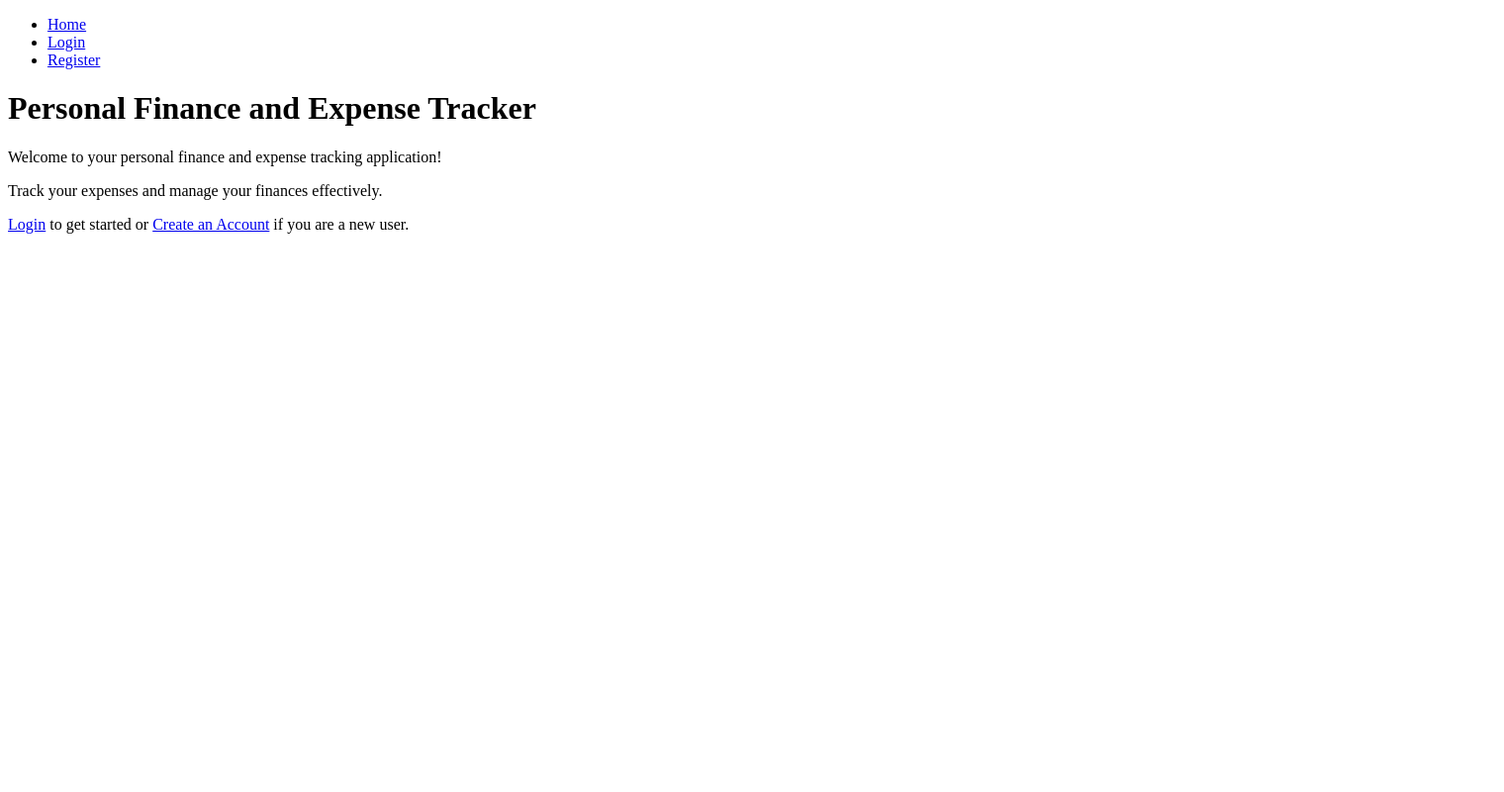
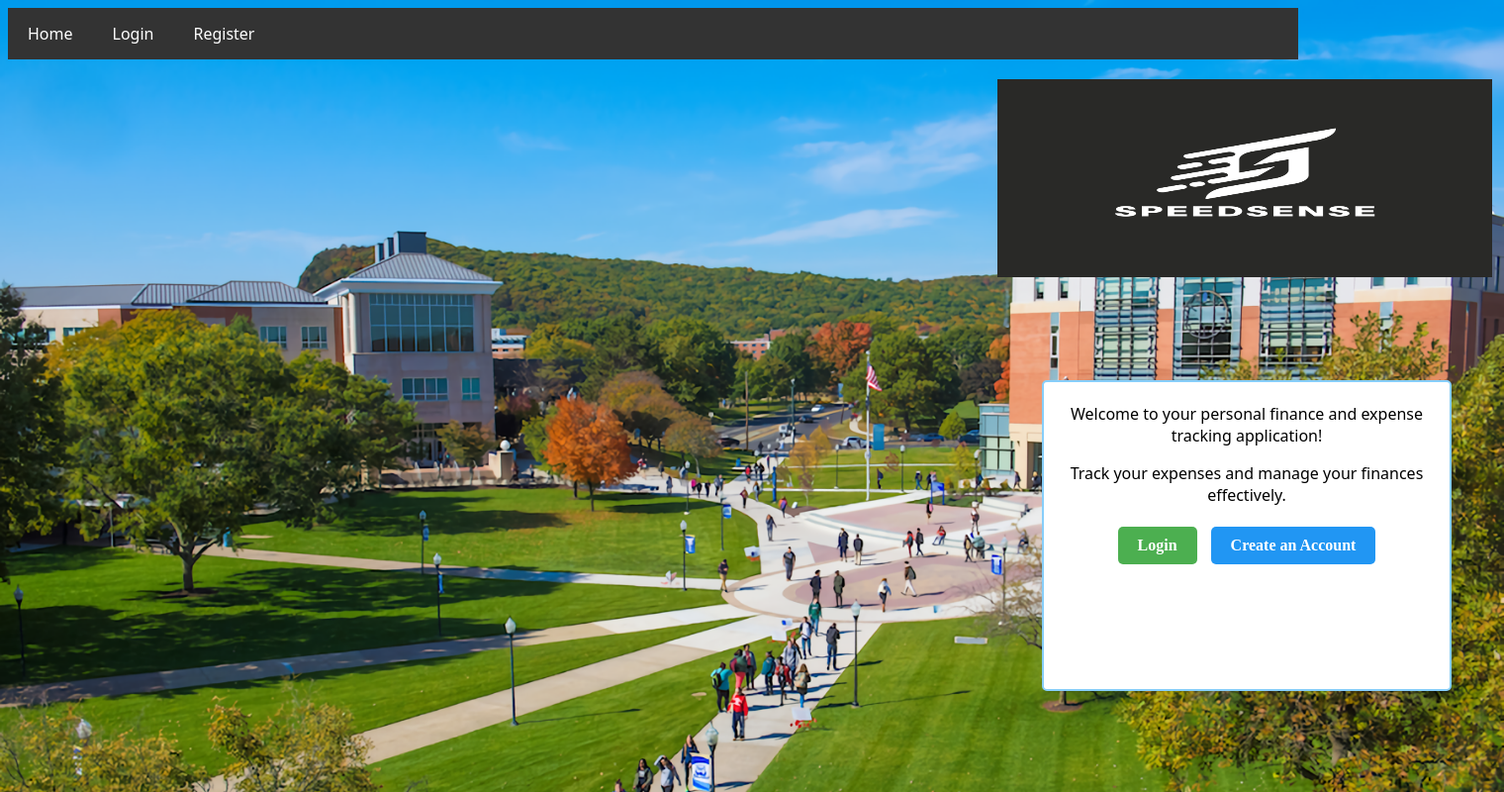
Before and after one commit to Hualin120/CSC-400-Project, a Flask app: page / in a window 1520 px wide. Shown: the whole page at 99% size. Run offline with Flask 3, Linux system fonts and the light colour scheme.

Commit message:
new file:   static/Speedsense.png 	new file:   static/scsu2.png

```diff
--- a/static/styles.css
+++ b/static/styles.css
@@ -0,0 +1,130 @@
+body{
+    background-color: lightskyblue;
+    background-image: url('/static/scsu2.png');
+    background-repeat: no-repeat;
+    background-size: cover;
+
+}
+
+h1{
+    text-align: center;
+}
+
+p{
+    font-family: system-ui, -apple-system, BlinkMacSystemFont, 'Segoe UI', Roboto, Oxygen, Ubuntu, Cantarell, 'Open Sans', 'Helvetica Neue', sans-serif;
+}
+
+h2{
+    font-family: system-ui, -apple-system, BlinkMacSystemFont, 'Segoe UI', Roboto, Oxygen, Ubuntu, Cantarell, 'Open Sans', 'Helvetica Neue', sans-serif;
+}
+
+.welcome{
+    text-align: center;
+    border: 2px solid lightskyblue;
+    padding: 5px;
+    margin: 10px;
+    margin-top: 100px;
+    margin-left: 1045px;
+    border-radius: 5px;
+    background-color: #fff;
+    width: 400px;
+    height: 300px;
+}
+
+.logo{
+    margin-left: 1000px;
+    margin-top: 20px;
+}
+
+.btn {
+    display: inline-block;
+    padding: 10px 20px;
+    margin: 5px;
+    text-decoration: none;
+    border-radius: 5px;
+    font-weight: bold;
+    transition: background-color 0.3s ease;
+    border: none;
+    cursor: pointer;
+    font-size: 16px;
+}
+
+.btn-primary {
+    background-color: #4CAF50;
+    color: white;
+}
+
+.btn-primary:hover {
+    background-color: #45a049;
+
+}
+
+.btn-secondary {
+    background-color: #2196F3;
+    color: white;
+}
+
+.btn-secondary:hover {
+    background-color: #0b7dda;
+}
+
+.login2{
+    text-align: center;
+    border: 2px solid lightskyblue;
+    padding: 5px;
+    margin: 10px;
+    margin-top: 300px;
+    margin-left: 1045px;
+    border-radius: 15px;
+    background-color: #fff;
+    width: 400px;
+    height: 300px;
+}
+
+.register{
+     text-align: center;
+    border: 2px solid lightskyblue;
+    padding: 5px;
+    margin: 10px;
+    margin-top: 300px;
+    margin-left: 1045px;
+    border-radius: 15px;
+    background-color: #fff;
+    width: 400px;
+    height: 300px;
+}
+
+
+.header {
+    background-color: #333;
+    color: white;
+    padding: 0;
+    margin: 0;
+    margin-right: 200px;
+}
+
+.header ul {
+    list-style-type: none;
+    margin: 0;
+    padding: 0;
+    display: flex;
+    gap: 0;
+}
+
+.header li {
+    margin: 0;
+    font-family: system-ui, -apple-system, BlinkMacSystemFont, 'Segoe UI', Roboto, Oxygen, Ubuntu, Cantarell, 'Open Sans', 'Helvetica Neue', sans-serif;
+}
+
+.header a {
+    display: block;
+    color: white;
+    text-decoration: none;
+    padding: 15px 20px;
+    transition: background-color 0.3s ease;
+    font-weight: 500;
+}
+
+.header a:hover {
+    background-color: #555;
+}
--- a/templates/base.html
+++ b/templates/base.html
@@ -3,7 +3,7 @@
 <head>
     <meta charset="UTF-8">
     <meta name="viewport" content="width=device-width, initial-scale=1.0">
-    <title>{% block title %}Personal Finance and Expense Tracker{% endblock %}</title>
+    <title> SpeedSense </title>
     <link rel="stylesheet" href="{{ url_for('static', filename='styles.css') }}">
 
 </head>
@@ -20,13 +20,13 @@
                 </ul>
 
             {% else %}
-
+                <div class="header">
                 <ul>
                     <li><a href="{{ url_for('index') }}">Home</a></li>
                     <li><a href="{{ url_for('login') }}">Login</a></li>
                     <li><a href="{{ url_for('register') }}">Register</a></li>
                 </ul>
-
+                </div>
             {% endif %}
 
         {% endblock %}
--- a/templates/index.html
+++ b/templates/index.html
@@ -2,13 +2,18 @@
 {% block title %}Personal Finance and Expense Tracker {% endblock %}
 
 {% block content %}
-  <h1>Personal Finance and Expense Tracker</h1>
 
+  <div class="logo">
+  <img src="/static/Speedsense.png" width="500px"height="200px" alt="SpeedSense Logo">
+  </div>
+  <div class="welcome">
   <p>Welcome to your personal finance and expense tracking application!</p>
   <p>Track your expenses and manage your finances effectively.</p>
   <p>
-    <a href="{{ url_for('login') }}">Login</a> to get started or
-    <a href="{{ url_for('register') }}">Create an Account</a> if you are a new user.
+    <div class="login">
+    <a href="{{ url_for('login') }}" class="btn btn-primary">Login</a>
+    <a href="{{ url_for('register') }}" class="btn btn-secondary">Create an Account</a>
   </p>
-
+</div>
+  </div>
 {% endblock %}
--- a/templates/login.html
+++ b/templates/login.html
@@ -2,6 +2,7 @@
 {% block title %}Login{% endblock %}
 
 {% block content %}
+<div class="login2">
   <h2>Login</h2>
 
   <form method="post">
@@ -19,5 +20,5 @@
 
     <button type="submit">Login</button>
   </form>
-
+</div>
 {% endblock %}
--- a/templates/register.html
+++ b/templates/register.html
@@ -2,8 +2,8 @@
 {% block title %}Create Your Account{% endblock %}
 
 {% block content %}
-  <h2>Register</h2>
-
+ <div class="register">
+  <h2> Create an Account!</h2>
   <form method="POST">
     {{ form.hidden_tag() }}
 
@@ -24,4 +24,5 @@
 
     <button type="submit">Register</button>
   </form>
+  </div>
 {% endblock %}
```
Also changed, not shown: static/Speedsense.png (added), static/scsu2.png (added).
